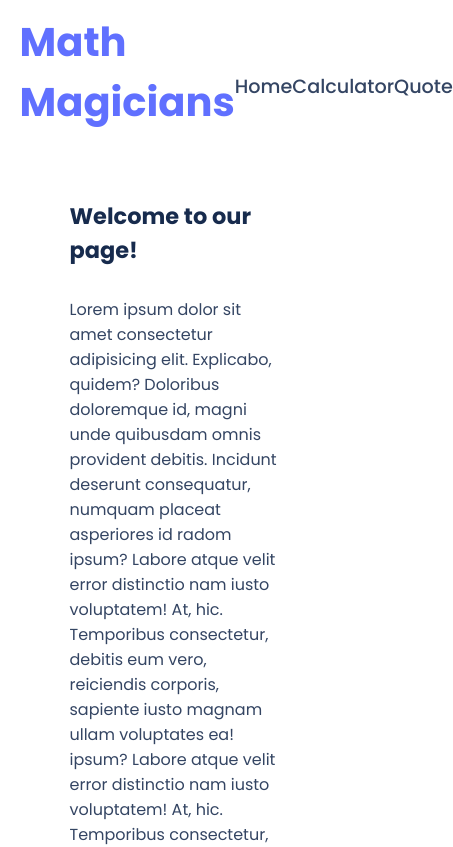
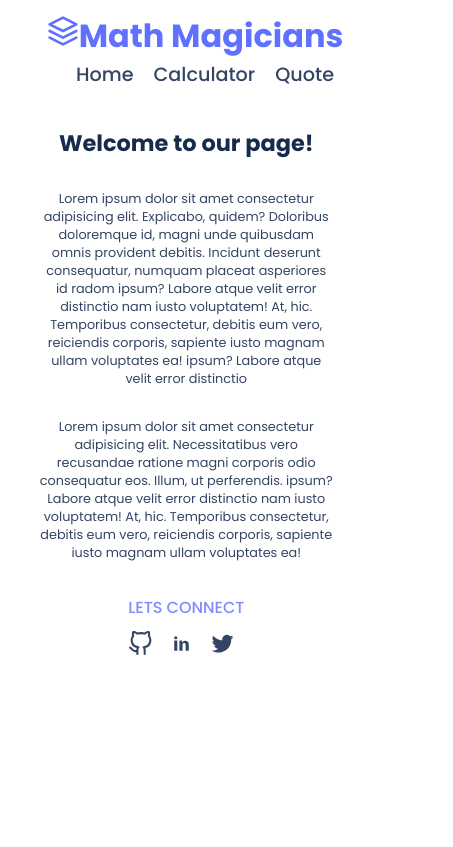
Before and after one commit to ndayishimiyeeric/math-magicians, a React (Create React App) app: page / in a window 390 px wide. Shown: the top 847 px of the page, 453 px wide, since content can reach past the window. Built offline with nearby package versions, Linux system fonts and the light colour scheme.

Commit message:
Add responsivness

```diff
--- a/src/components/Home.js
+++ b/src/components/Home.js
@@ -1,11 +1,14 @@
 import React from 'react';
+import { FiGithub } from 'react-icons/fi';
+import { TiSocialLinkedin } from 'react-icons/ti';
+import { VscTwitter } from 'react-icons/vsc';
 import styles from './styles/Home.module.css';
 
 const Home = () => {
   const random = 'radom';
   return (
     <div className={styles.showcase}>
-      <h3>Welcome to our page!</h3>
+      <h3 className={styles.welcome}>Welcome to our page!</h3>
       <p className={styles.para}>
         Lorem ipsum dolor sit amet consectetur adipisicing elit.
         Explicabo, quidem? Doloribus doloremque id, magni unde quibusdam
@@ -18,8 +21,6 @@ const Home = () => {
         nam iusto voluptatem! At, hic. Temporibus consectetur, debitis eum
         vero, reiciendis corporis, sapiente iusto magnam ullam voluptates ea!
         ipsum? Labore atque velit error distinctio
-        nam iusto voluptatem! At, hic. Temporibus consectetur, debitis eum
-        vero, reiciendis corporis, sapiente iusto magnam ullam voluptates ea!
       </p>
       <span className={styles.para}>
         Lorem ipsum dolor sit amet consectetur adipisicing elit.
@@ -29,6 +30,27 @@ const Home = () => {
         nam iusto voluptatem! At, hic. Temporibus consectetur, debitis eum
         vero, reiciendis corporis, sapiente iusto magnam ullam voluptates ea!
       </span>
+      <div className={styles.center}>
+        <span className={styles.desc}>LETS CONNECT</span>
+        <ul className={styles.social}>
+          <li>
+            <a href="https://github.com/ndayishimiyeeric" htmlTarget="_blank" className={styles.socialLink}>
+              <FiGithub />
+            </a>
+          </li>
+          <li>
+            <a href="https://linkedin.com/in/nderic" className={styles.socialLink}>
+              <TiSocialLinkedin />
+            </a>
+          </li>
+          <li>
+            <a href="https://twitter.com/odaltongain" className={styles.socialLink}>
+              <VscTwitter />
+            </a>
+          </li>
+        </ul>
+
+      </div>
     </div>
   );
 };
--- a/src/components/Navbar.js
+++ b/src/components/Navbar.js
@@ -1,11 +1,15 @@
 import React from 'react';
 import { Link } from 'react-router-dom';
+import { FiLayers } from 'react-icons/fi';
 import styles from './styles/navbar.module.css';
 
 const Navbar = () => { //eslint-disable-line
   return (
     <header className={styles.navbar}>
-      <h1 className={styles.heading}>Math Magicians</h1>
+      <h1 className={styles.heading}>
+        <FiLayers />
+        Math Magicians
+      </h1>
       <ul className={styles.links}>
         <li><Link to="/" className={styles.link}>Home</Link></li>
         <li><Link to="/calculator" className={styles.link}>Calculator</Link></li>
--- a/src/components/Quote.js
+++ b/src/components/Quote.js
@@ -5,12 +5,15 @@ import styles from './styles/Quote.module.css';
 const Quote = () => {
   const author = 'William Paul Thurson';
   return (
+    <>
       <p className={styles.quote}>
         Mathematics is not about numbers, equations, computations,
         or algorithms: it about understanding. -
         { author }
         <BsChatQuote />
       </p>
+      <h6 className={styles.typing}>Done By Eric Odalton</h6>
+    </>
   );
 };
 
--- a/src/components/styles/Home.module.css
+++ b/src/components/styles/Home.module.css
@@ -14,3 +14,63 @@
   font-weight: 400;
   font-size: 1rem;
 }
+
+.center {
+  align-self: center;
+  animation: fromBottomAnime 2.8s ease-in-out;
+}
+
+.desc {
+  color: #7f8cff;
+  font-weight: 500;
+  font-size: 1rem;
+}
+
+.social {
+  list-style: none;
+  display: flex;
+  gap: 1rem;
+  margin-top: 0.5rem;
+}
+
+.socialLink {
+  color: #344563;
+  font-size: 25px;
+}
+
+@keyframes fromBottomAnime {
+  0% {
+    transform: translateY(200%);
+  }
+
+  100% {
+    transform: translateY(0);
+  }
+}
+
+@media only screen and (max-width: 698px) {
+  .showcase {
+    margin: auto;
+  }
+  .welcome {
+    margin: auto;
+  }
+
+  .para {
+    font-size: 0.8rem;
+  }
+}
+
+@media only screen and (max-width: 900px) {
+  .showcase {
+    margin: 5% 5% 2% 0;
+    display: flex;
+    flex-direction: column;
+    gap: 30px;
+    padding: 20px 20px;
+    color: #172b4d;
+    font-weight: 700;
+    font-size: 1.2rem;
+    text-align: center;
+  }
+}
--- a/src/components/styles/Quote.module.css
+++ b/src/components/styles/Quote.module.css
@@ -5,3 +5,45 @@
   color: #344563;
   font-weight: 500;
 }
+
+.typing {
+  width: max-content;
+  font-size: 1rem;
+  position: relative;
+  color: #344563;
+  margin: auto;
+  font-weight: 400;
+}
+
+.typing::before,
+.typing::after {
+  content: '';
+  position: absolute;
+  top: 0;
+  right: 0;
+  bottom: 0;
+  left: 0;
+}
+
+.typing::before {
+  background: #fff;
+  animation: typewritting 4s steps(20) 2s forwards;
+}
+
+.typing::after {
+  width: 0.125em;
+  background: #344563;
+  animation: typewritting 4s steps(20) 2s forwards, blink 750ms steps(20) infinite;
+}
+
+@keyframes typewritting {
+  to {
+    left: 100%;
+  }
+}
+
+@keyframes blink {
+  to {
+    background: transparent;
+  }
+}
--- a/src/components/styles/calculator.css
+++ b/src/components/styles/calculator.css
@@ -48,3 +48,30 @@
   color: #fff;
   border: 1px solid #333;
 }
+
+
+
+@media only screen and (max-width: 900px) {
+  .main-div {
+    flex-direction: column;
+    margin: 10% 5% 2% 10%;
+    text-align: center;
+  }
+  .calc-grid {
+    display: grid;
+    grid-template-columns: repeat(4, 8rem);
+    grid-template-rows: minmax(5rem, auto) repeat(5, 4rem);
+    padding-bottom: 20px;
+    padding-left: 5%;
+  }
+}
+
+@media only screen and (max-width: 900px) {
+  .calc-grid {
+    display: grid;
+    grid-template-columns: repeat(4, auto);
+    grid-template-rows: minmax(5rem, auto) repeat(5, 4rem);
+    padding-bottom: 20px;
+    padding-left: 0;
+  }
+}
--- a/src/components/styles/navbar.module.css
+++ b/src/components/styles/navbar.module.css
@@ -37,6 +37,12 @@
 }
 
 .heading {
-  font-size: 40px;
+  font-size: 2rem;
   font-weight: 700;
 }
+
+@media only screen and (max-width: 698px) {
+  .navbar {
+    flex-direction: column;
+  }
+}
```
Lines whose indentation alone changed are shown as unchanged.
